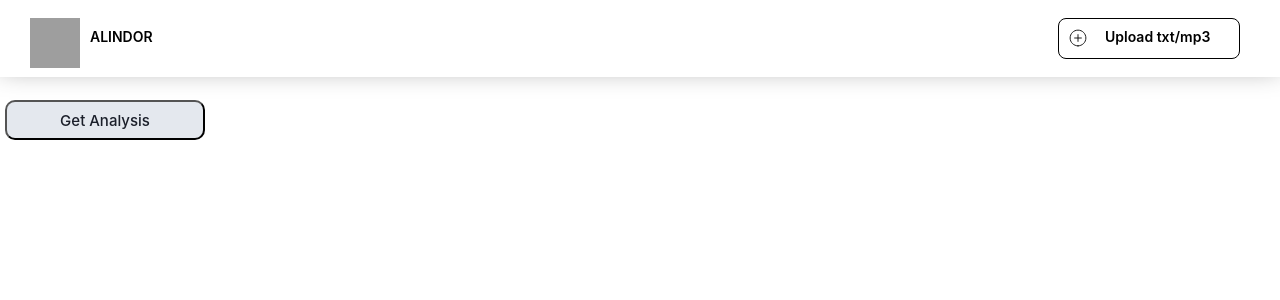
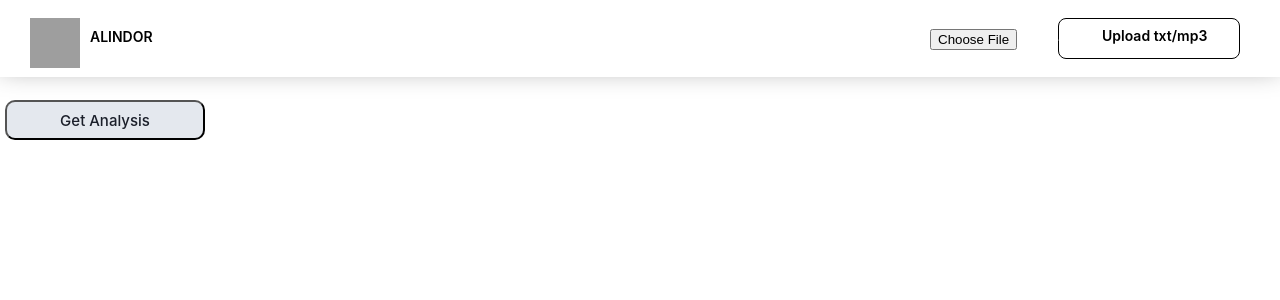
Before and after one commit to shivakerur99/Deepgram-openai-integration, a React (Create React App) app in the folder alindor-app/: page / in a window 1280 px wide. Shown: the top 300 px of the page. Built offline with nearby package versions, Linux system fonts and the light colour scheme; grey boxes are pictures that could not be loaded.

Commit message:
first commit

```diff
--- a/alindor-app/src/App.css
+++ b/alindor-app/src/App.css
@@ -138,8 +138,8 @@
   cursor: pointer;
   padding: 0;
   outline: none;
-  top:-21px;
-  left:46px;
+  top:6px;
+  left:43px;
 }
 
 @media (max-width: 414px){
--- a/alindor-app/src/App.js
+++ b/alindor-app/src/App.js
@@ -86,11 +86,9 @@ return (
             {selectedFile && `${selectedFile.name}`}
           </div>
       </div>
-      <div className="Upload-container">
-        <div className="file-upload-logo">
-          <div className="file-upload-logo-innerfile">
+      <div className="file-upload-logo-innerfile">
             <label htmlFor="fileInput" className="svg-icon">
-              <svg
+              {/* <svg
                 width="18"
                 height="18"
                 viewBox="0 0 18 18"
@@ -108,15 +106,16 @@ return (
                       <rect width="18" height="18" fill="white" />
                     </clipPath>
                   </defs>
-              </svg>
+              </svg> */}
                 <input
                   type="file"
                   id="fileInput"
-                  style={{ display: 'none' }}
                   onChange={handleFileChange}
                 />
             </label>
           </div>
+      <div className="Upload-container">
+        <div className="file-upload-logo">
           <button className="btn-submit-upload" onClick={uploadFile}>
             Upload txt/mp3
           </button>
```
